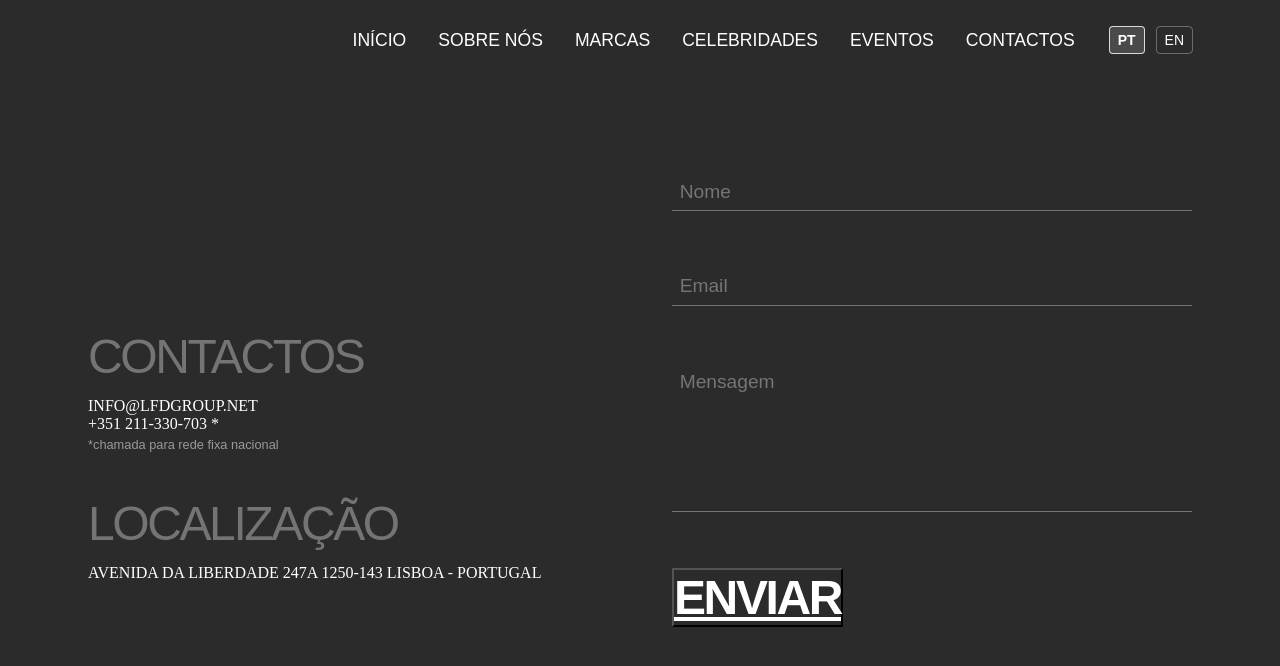
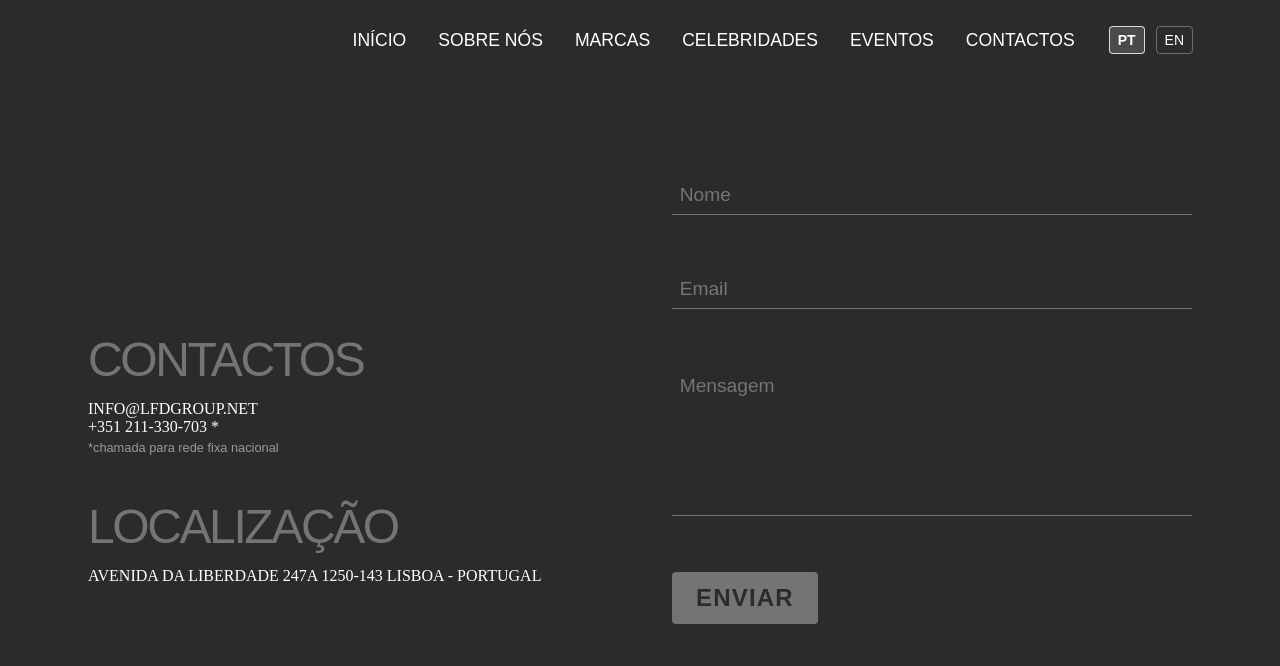
Before and after one commit to Sabanes/LFD-Jewelry, a Next.js app: page /contactos in a window 1280 px wide. Shown: the top 666 px of the page. Built offline with nearby package versions, Linux system fonts and the light colour scheme; a web font is replaced by a local one.

Commit message:
last com

```diff
--- a/src/app/contactos/contacts.css
+++ b/src/app/contactos/contacts.css
@@ -155,13 +155,34 @@ textarea#message {
 
 
 .btnsend {
-  text-decoration: underline;
-  color: white; /* White text on white background can be hard to see. Adjust as needed. */
+  display: inline-block;
+  background-color: var(--accent, #747474);
+  color: var(--foreground, #fff);
   text-transform: uppercase;
-  font-size: clamp(2rem, 5vw, 3rem);
+  font-size: clamp(1rem, 2vw, 1.5rem);
   font-weight: 600;
-  letter-spacing: -0.05em;
-  background-color: transparent;
+  letter-spacing: 0.05em;
+  padding: 0.75rem 1.5rem;
+  border: none;
+  border-radius: 4px;
+  cursor: pointer;
+  transition: background-color 0.3s ease, transform 0.2s ease, box-shadow 0.2s ease;
+}
+
+.btnsend:hover {
+  background-color: var(--background, #000);
+  transform: translateY(-2px);
+  box-shadow: 0 4px 6px rgba(0, 0, 0, 0.1);
+}
+
+.btnsend:active {
+  transform: translateY(0);
+  box-shadow: none;
+}
+
+.btnsend:focus {
+  outline: 2px solid var(--accent, #747474);
+  outline-offset: 2px;
 }
 
 /* Breakpoints */
```
